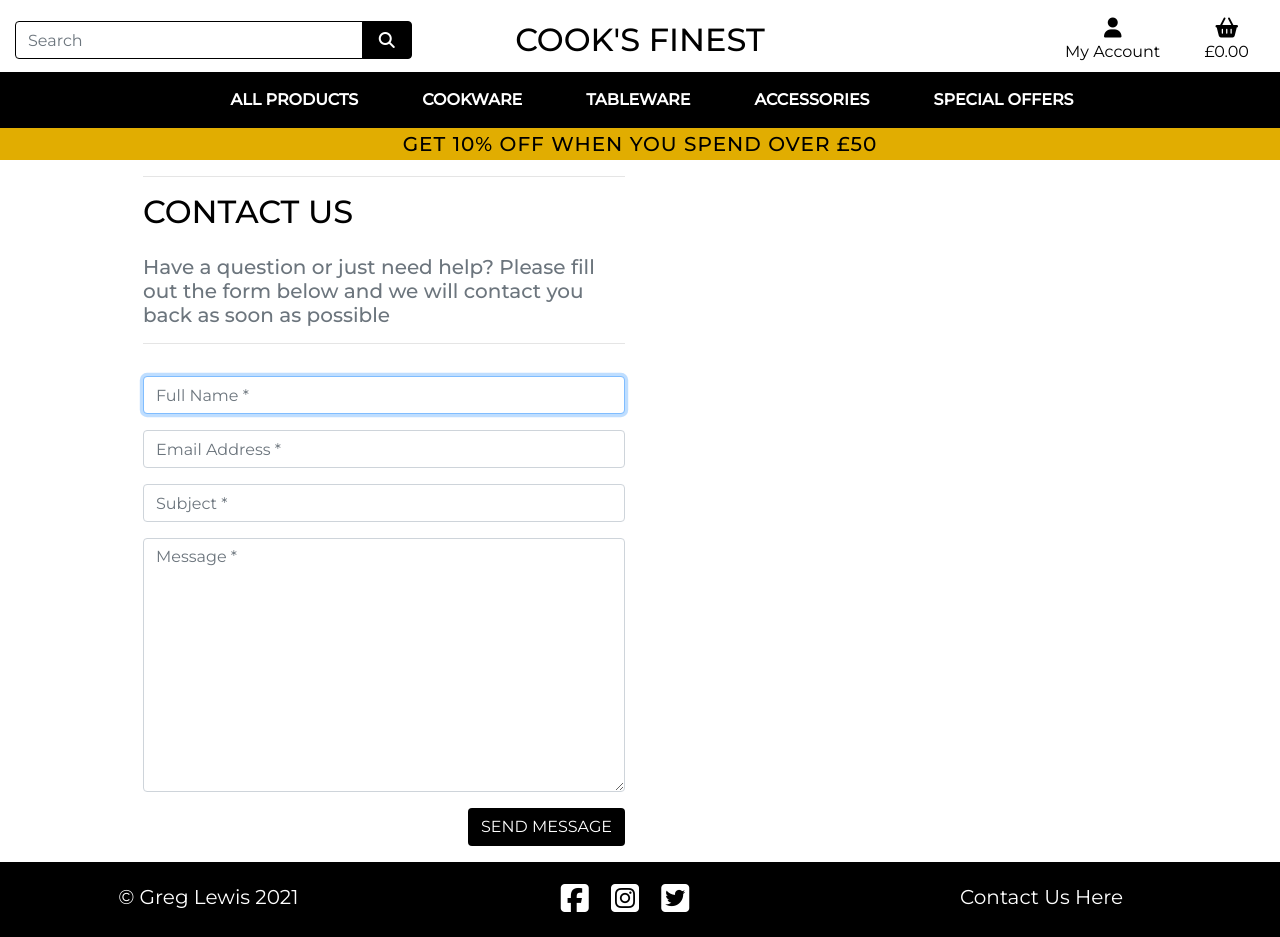
After one commit to Gregory4321/cooks_finest, a Django app: page /contact/ in a window 1280 px wide. The commit adds this page. Run offline with Django 3.2, Linux system fonts and the light colour scheme; some libraries are stand-ins or nearby versions.

Commit message:
Added and completed contact template

```diff
--- /dev/null
+++ b/contact/templates/contact/contact.html
@@ -0,0 +1,35 @@
+{% extends "base.html" %}
+{% load static %}
+
+{% block page_header %}
+    <div class="container header-container">
+        <div class="row">
+            <div class="col"></div>
+        </div>
+    </div>
+{% endblock %}
+
+{% block content %}
+    <div class="container">
+        <div class="row">
+            <div class="col-12 col-md-6">
+                <hr>
+                <!-- Page Heading -->
+                <h2 class="text-uppercase mb-4">Contact Us</h2>
+                <h5 class="text-muted">Have a question or just need help? Please fill out the form below and we will contact you back as soon as possible</h5>
+                <hr>
+            </div>
+        </div>
+
+        <div class="row">
+            <div class="col-12 col-md-6">
+                <!-- Contact Form -->
+                <form action="{% url 'contact' %}" method="POST" class="mt-3" id="contact-form">
+                    {% csrf_token %}
+                    {{ form|crispy }}
+                    <button class="btn btn-black text-uppercase float-right mb-3">Send Message</button>
+                </form>
+            </div>
+        </div>
+    </div>
+{% endblock %}
--- a/templates/includes/footer.html
+++ b/templates/includes/footer.html
@@ -31,7 +31,7 @@
             </div>
             <!-- Contact Link -->
             <div class="col-12 col-sm-4 footer-section">
-                <div class="contact-link"><a href="">Contact Us Here</a></div>
+                <div class="contact-link"><a href="{% url 'contact' %}">Contact Us Here</a></div>
             </div>
         </div>
     </div>
```
